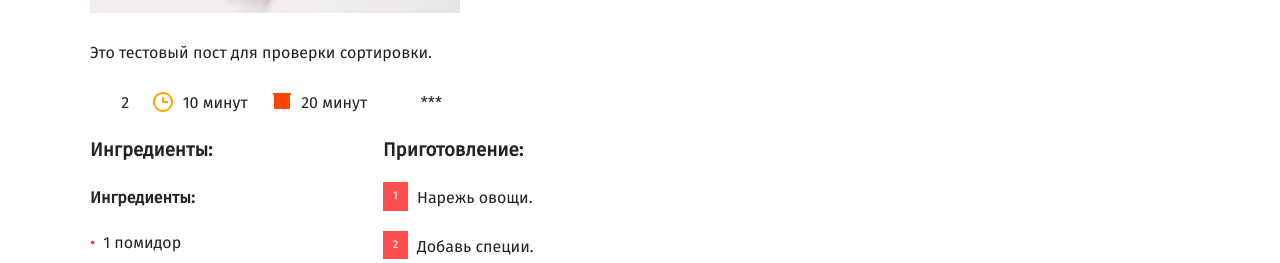
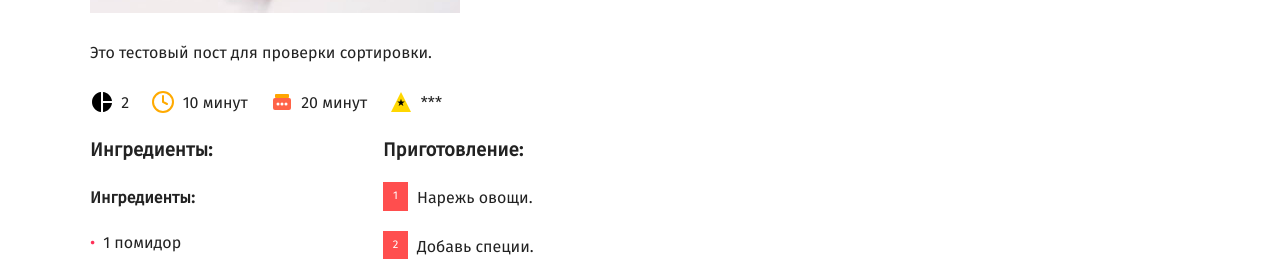
Before and after one commit to Helga1970/new-site, a Jekyll site: the page built from _recipes/2025-09-12-test-recept.md, in a window 1280 px wide. Shown: the part 736-999 px from the top of the page. Built offline with Jekyll 4.4.1, drawn with Linux system fonts in a browser that asks for light colours; nearby versions of some CDN libraries; some web fonts are replaced.

Commit message:
Update recipe-icon.html

```diff
--- a/_includes/recipe-icon.html
+++ b/_includes/recipe-icon.html
@@ -1,26 +1,32 @@
 {% case include.icon %}
-
   {% when "quantity" %}
-    <!-- Тут твоя иконка количества, добавь сама -->
-    <svg fill="#FF6F61" height="24" viewBox="0 0 24 24" width="24"></svg>
+    <!-- Чёрная иконка количества -->
+    <svg fill="#000000" height="24" viewBox="0 0 24 24" width="24" xmlns="http://www.w3.org/2000/svg">
+      <path d="M0 0h24v24H0V0z" fill="none"/>
+      <path d="M11 2v20c-5.07-.5-9-4.79-9-10s3.93-9.5 9-10zm2.03 0v8.99H22c-.47-4.74-4.24-8.52-8.97-8.99zm0 11.01V22c4.74-.47 8.5-4.25 8.97-8.99h-8.97z"/>
+    </svg>
 
   {% when "time" %}
-    <!-- Часы (время подготовки) -->
-    <svg fill="#FFA500" height="24" viewBox="0 0 24 24" width="24" xmlns="http://www.w3.org/2000/svg">
-      <path d="M12 2C6.48 2 2 6.48 2 12s4.48 10 10 10 10-4.48 10-10S17.52 2 12 2zm0 18c-4.41 0-8-3.59-8-8s3.59-8 8-8 8 3.59 8 8-3.59 8-8 8z"/>
-      <path d="M13 7h-2v6h6v-2h-4z"/>
+    <!-- Цветная иконка часов -->
+    <svg width="24" height="24" viewBox="0 0 24 24" fill="none" xmlns="http://www.w3.org/2000/svg">
+      <circle cx="12" cy="12" r="10" stroke="#FFAA00" stroke-width="2"/>
+      <path d="M12 6v6l4 2" stroke="#FFAA00" stroke-width="2" stroke-linecap="round"/>
     </svg>
 
   {% when "cook" %}
-    <!-- Плита с кастрюлей (время приготовления) -->
-    <svg fill="#FF4500" height="24" viewBox="0 0 24 24" width="24" xmlns="http://www.w3.org/2000/svg">
-      <path d="M3 3h18v2H3z"/>
-      <path d="M4 5h16v14H4z"/>
-      <path d="M7 8h2v8H7zM15 8h2v8h-2z"/>
+    <!-- Цветная иконка плиты/кастрюли -->
+    <svg width="24" height="24" viewBox="0 0 24 24" fill="none" xmlns="http://www.w3.org/2000/svg">
+      <rect x="3" y="8" width="18" height="12" rx="2" fill="#FF6347"/>
+      <rect x="5" y="4" width="14" height="4" rx="1" fill="#FFA500"/>
+      <circle cx="8" cy="14" r="1.5" fill="#FFFFFF"/>
+      <circle cx="12" cy="14" r="1.5" fill="#FFFFFF"/>
+      <circle cx="16" cy="14" r="1.5" fill="#FFFFFF"/>
     </svg>
 
   {% when "difficulty" %}
-    <!-- Тут будет твоя лампочка с пазлом, добавь сама -->
-    <svg fill="#FFD700" height="24" viewBox="0 0 24 24" width="24"></svg>
-
+    <!-- Заглушка для сложности, заменим позже на пазл/лампочку -->
+    <svg width="24" height="24" viewBox="0 0 24 24" fill="none" xmlns="http://www.w3.org/2000/svg">
+      <path d="M12 2L2 22h20L12 2z" fill="#FFD700"/>
+      <text x="12" y="16" font-size="10" text-anchor="middle" fill="#000000">★</text>
+    </svg>
 {% endcase %}
```
